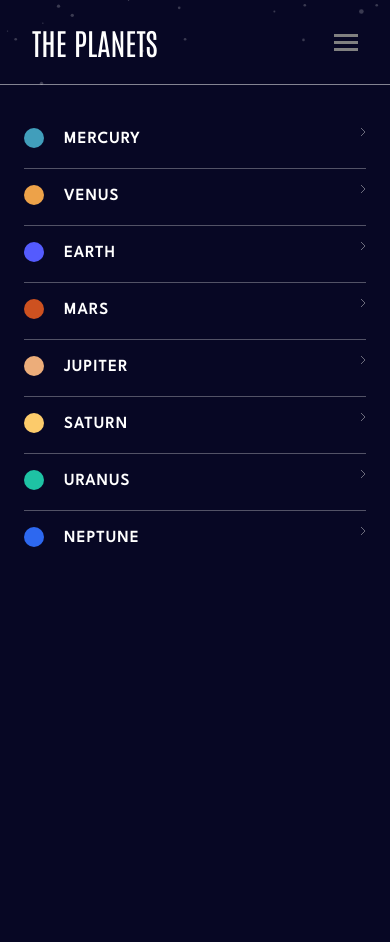
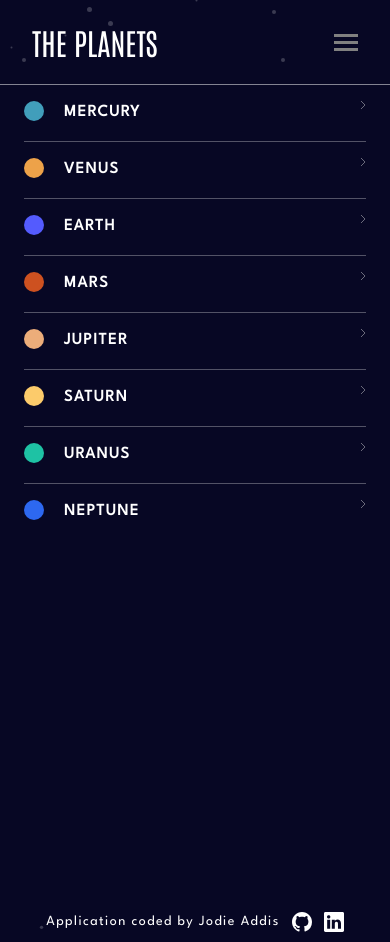
Before and after one commit to JodieAddis/Planets-Fact-Site, a React (Vite) app: page / in a window 390 px wide. Both pictures are taken after a click on the button 346 px from the left and 42 px from the top of the page. Built offline with nearby package versions, Linux system fonts and the light colour scheme.

Commit message:
Correction of the design on mobile version.

```diff
--- a/public/assets/style/tailwind.css
+++ b/public/assets/style/tailwind.css
@@ -30,6 +30,9 @@
   }
   .list_mobile_container {
     @apply flex flex-row justify-between py-4;
+  }
+  .bg_navbar_mobile {
+    @apply bg-BlackPearl bg-[url('../img/background-stars.svg')];
   }
   .planet_image {
     @apply w-1/3 md:w-3/6 lg:w-11/12;
--- a/src/components/NavBar/NavBarMobile/index.tsx
+++ b/src/components/NavBar/NavBarMobile/index.tsx
@@ -1,6 +1,7 @@
 import { useState } from "react";
 import IconMenu from "../../../icons/IconMenu";
 import NavBarItem from "../NavBarItem";
+import Heading from "../../../typographies/Heading";
 
 const Component = () => {
   const [isOpen, setIsOpen] = useState<boolean>(true);
@@ -17,10 +18,18 @@
         </button>
       ) : (
         <>
-          <div className="mr-8 flex items-center">
-            <IconMenu color="	#808080" />
+          <div className="bg_navbar_mobile fixed top-0 flex w-screen items-center justify-between py-6">
+            <Heading
+              kind="h1"
+              content="the planets"
+              css={"ml-8 uppercase font-base text-3xl font-Antonio"}
+            />
+            <div className="mr-8">
+              <IconMenu color="	#808080" />
+            </div>
           </div>
-          <nav className="absolute top-24 h-screen w-screen bg-BlackPearl pt-4">
+          <nav className="fixed top-12 mt-4 h-screen w-screen bg-BlackPearl">
+            <div className="border-b-solid border-b-[1px] border-b-white border-opacity-50 pb-5"></div>
             <ul className="mx-6 flex flex-col uppercase text-black">
               <NavBarItem
                 name="mercury"
```
